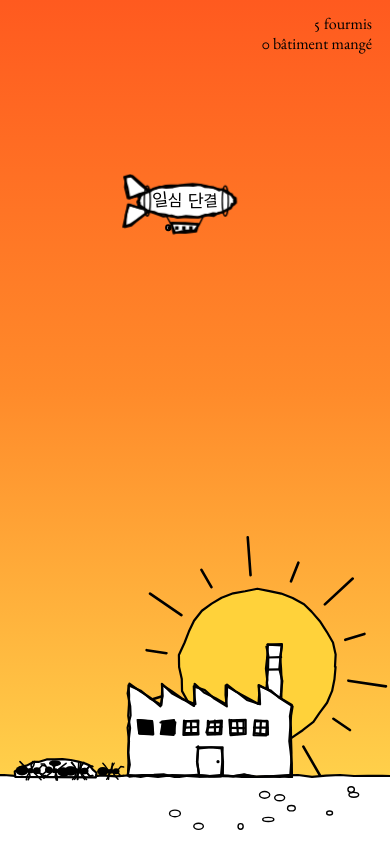
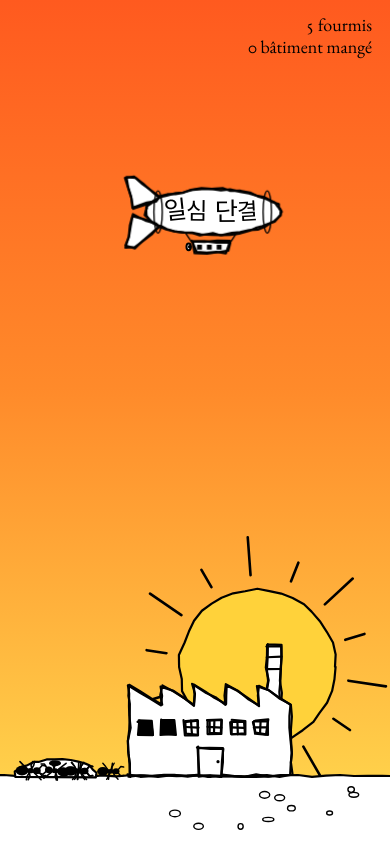
Before and after one commit to julululala/fourmis, a plain HTML site: page index.html in a window 390 px wide. Drawn offline with nearby package versions, Linux system fonts and the light colour scheme; animation ran at ten frames a second; a web font is replaced by a local one.

Commit message:
Mobile : texte et dirigeable un peu plus grands
Co-Authored-By: Claude Opus 5.5 <noreply@anthropic.com>

```diff
--- a/index.html
+++ b/index.html
@@ -20,6 +20,7 @@
     font-variant-numeric: oldstyle-nums;
   }
   #compte { right: 18px; text-align: right; }
+  @media (max-width: 600px) { .txt { font-size: 18px; line-height: 22px; } }   /* mobile : un peu plus grand */
 </style>
 </head>
 <body>
@@ -393,7 +394,8 @@
 
   /* ---------- dirigeable ---------- */
   function makeAirship() {
-    const w = Math.round(Math.max(100, Math.min(W * 0.2, 180))), h = Math.round(w * 0.32);
+    // mobile (écran étroit) : un dirigeable un peu plus grand
+    const w = Math.round(W <= 600 ? Math.min(W * 0.36, 150) : Math.max(100, Math.min(W * 0.2, 180))), h = Math.round(w * 0.32);
     const cw = Math.ceil(w * 1.25), ch = Math.ceil(h * 1.95);
     const can = document.createElement('canvas');
     can.width = cw * dpr; can.height = ch * dpr;
```
